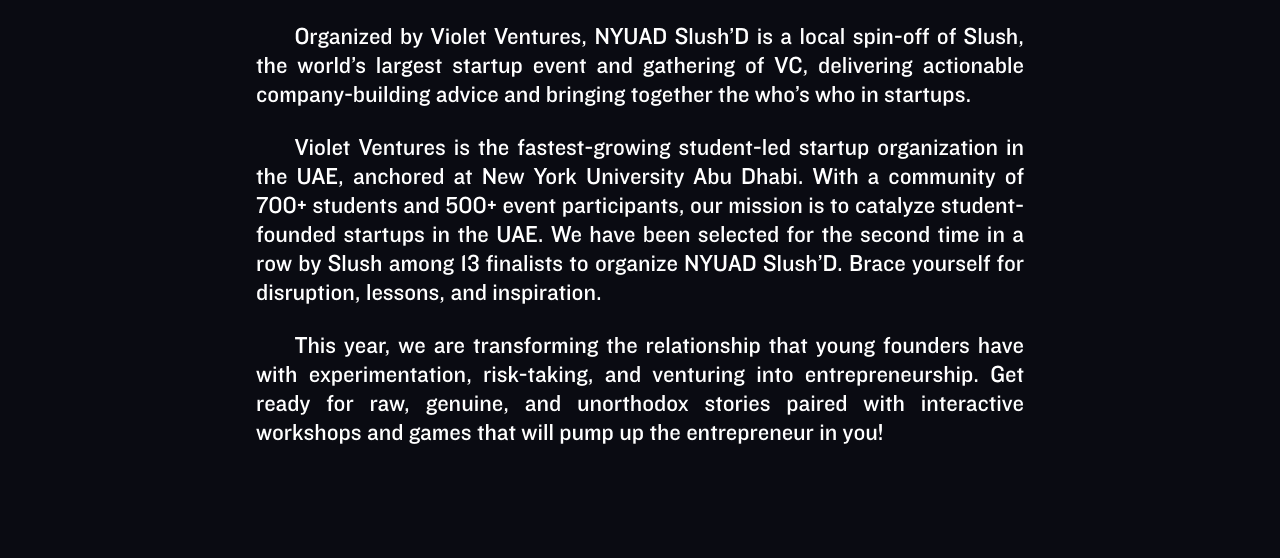
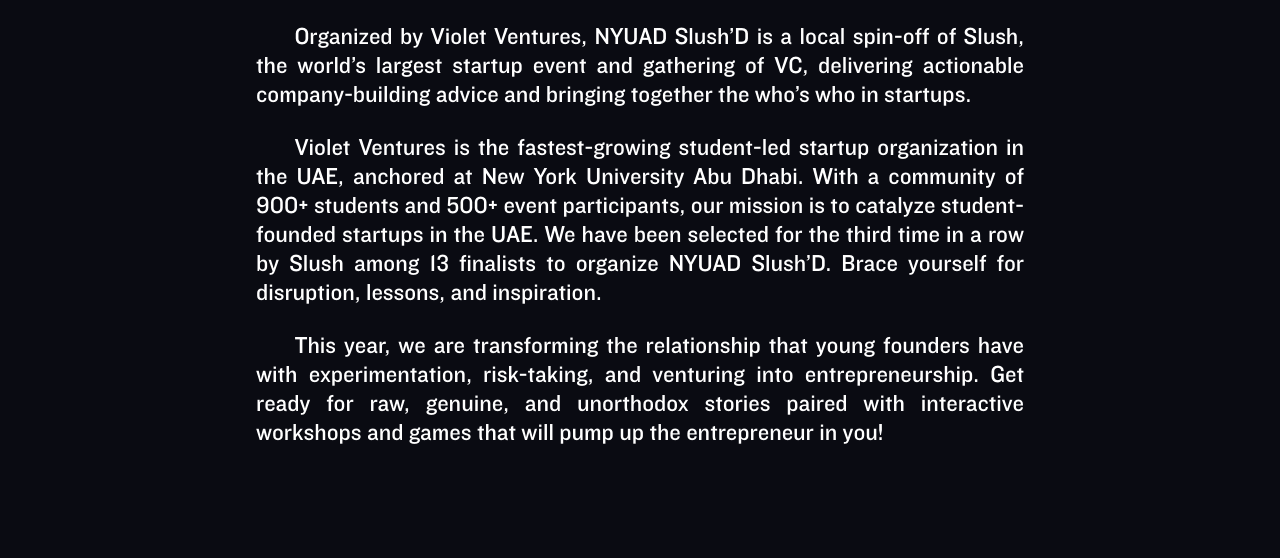
Before and after one commit to armaanniyas/nyuadslushd.github.io, a website: page index.html in a window 1280 px wide. Shown: the part 1283-1841 px from the top of the page. Drawn offline with nearby package versions, Linux system fonts and the light colour scheme.

Commit message:
Update index.html

```diff
--- a/index.html
+++ b/index.html
@@ -102,7 +102,7 @@
                 <p class="body" style="text-align: justify;">
                     Organized by Violet Ventures, NYUAD Slush’D is a local spin-off of Slush, the world’s largest startup event and gathering of VC, delivering actionable company-building advice and bringing together the who’s who in startups. </br>
                 </p>   <p class="body" style="text-align: justify;">
-Violet Ventures is the fastest-growing student-led startup organization in the UAE, anchored at New York University Abu Dhabi. With a community of 700+ students and 500+ event participants, our mission is to catalyze student-founded startups in the UAE. We have been selected for the second time in a row by Slush among 13 finalists to organize NYUAD Slush’D. Brace yourself for disruption, lessons, and inspiration. </br>
+Violet Ventures is the fastest-growing student-led startup organization in the UAE, anchored at New York University Abu Dhabi. With a community of 900+ students and 500+ event participants, our mission is to catalyze student-founded startups in the UAE. We have been selected for the third time in a row by Slush among 13 finalists to organize NYUAD Slush’D. Brace yourself for disruption, lessons, and inspiration. </br>
 </p> <p class="body" style="text-align: justify;">
 This year, we are transforming the relationship that young founders have with experimentation, risk-taking, and venturing into entrepreneurship. Get ready for raw, genuine, and unorthodox stories paired with interactive workshops and games that will pump up the entrepreneur in you!</br>
 
```
